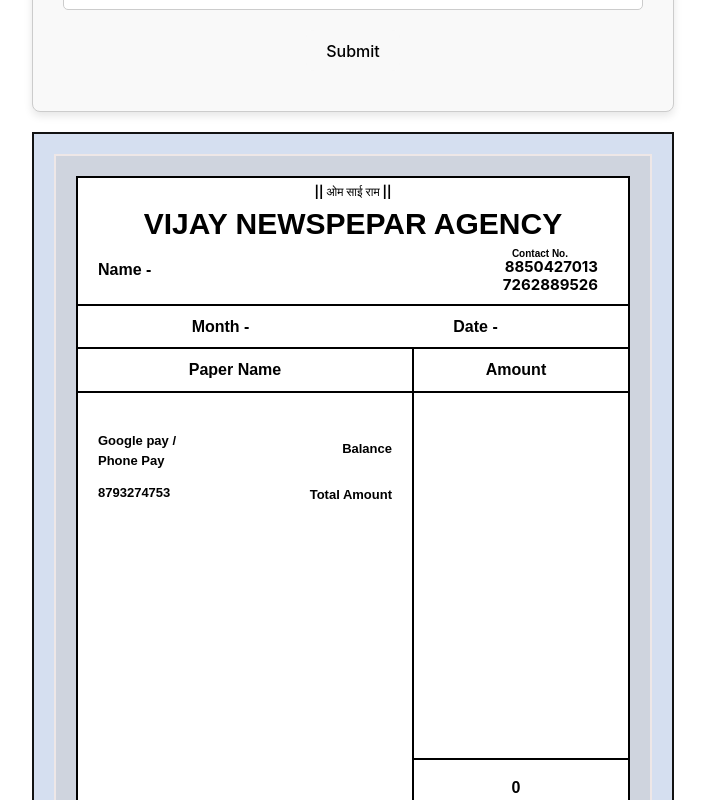
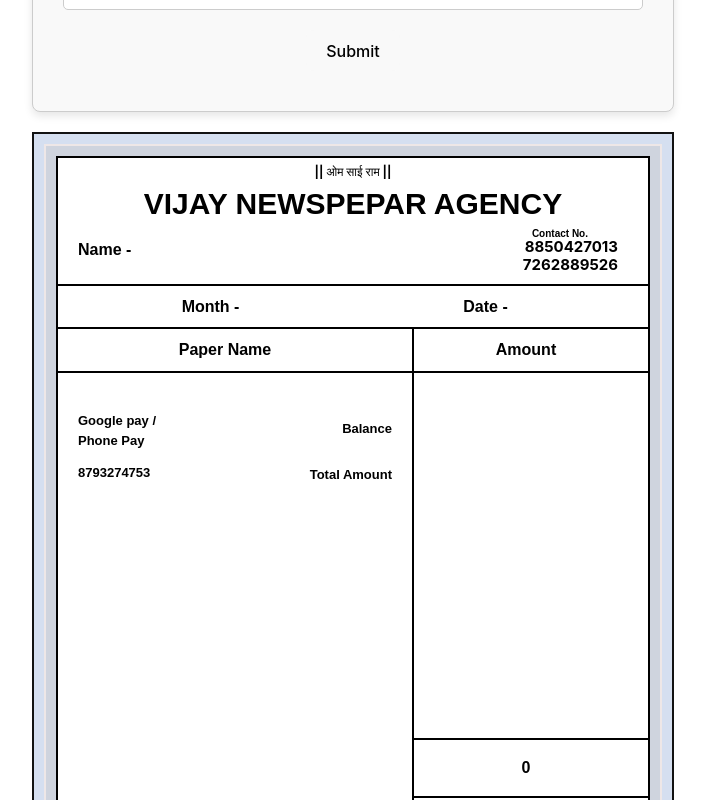
Before and after one commit to kanyabhoir/newspaper_bill, a React (Vite) app: page / in a window 1280 px wide. Shown: the part 540-1340 px from the top of the page, without its empty margins (287-992 px from the left). Built offline with nearby package versions, Linux system fonts and the light colour scheme.

Commit message:
padding adjustment

```diff
--- a/src/components/GenerateImage.jsx
+++ b/src/components/GenerateImage.jsx
@@ -39,11 +39,11 @@ const GenerateImage = ({
   return (
     <div>
       <div
-        style={{ padding: 20, border: "2px solid #121212", background: "#d5dff0" }}
+        style={{ padding: 10, border: "2px solid #121212", background: "#d5dff0" }}
         id="image-content"
       >
         <div
-          style={{ padding: 20, border: "2px solid #eee7e7", background: "#cfd4de" }}
+          style={{ padding: 10, border: "2px solid #eee7e7", background: "#cfd4de" }}
         >
           <div style={{ border: "2px solid black", background: "#fff" }}>
             <header>
```
